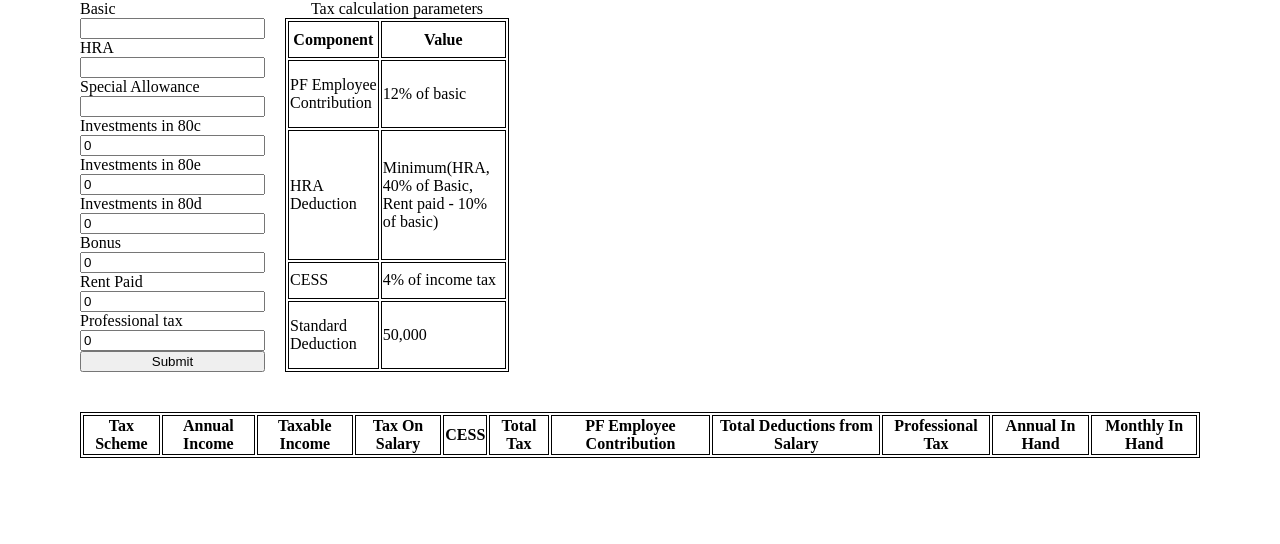
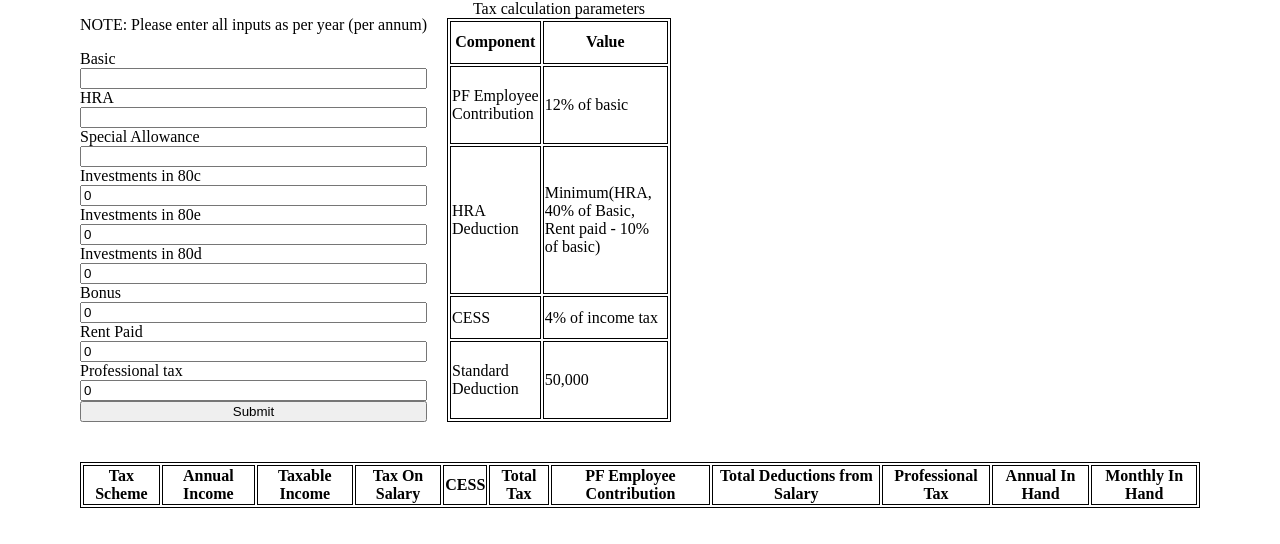
Before and after one commit to soumy9/tax-calculator, a plain HTML site: page index.html in a window 1280 px wide. Drawn offline with Linux system fonts and the light colour scheme.

Commit message:
Added help text for form

```diff
--- a/index.html
+++ b/index.html
@@ -11,6 +11,7 @@
 <body class="container">
 	<div class="d-flex gap-2 m-b-2">
 		<form action="" onsubmit="return formSubmitHandler(event)" class="d-flex flex-column">
+			<p>NOTE: Please enter all inputs as per year (per annum)</p>
 			<label for="basic">Basic</label>
 			<input name="basic" id="basic" type="text" required>
 			<label for="hra">HRA</label>
```
